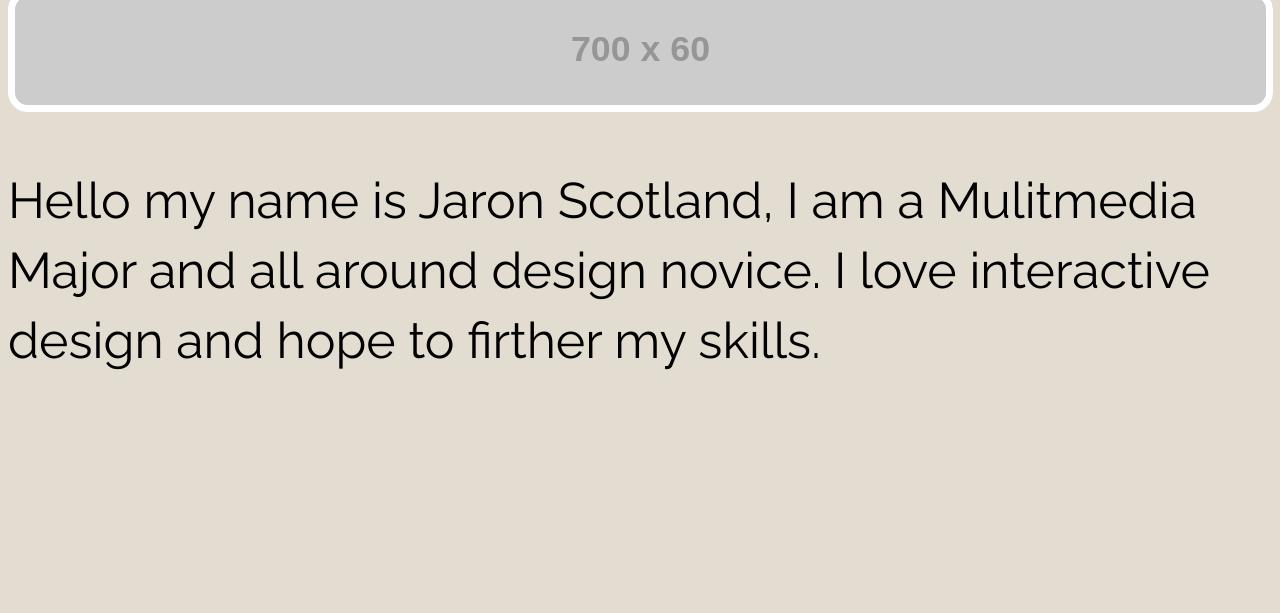
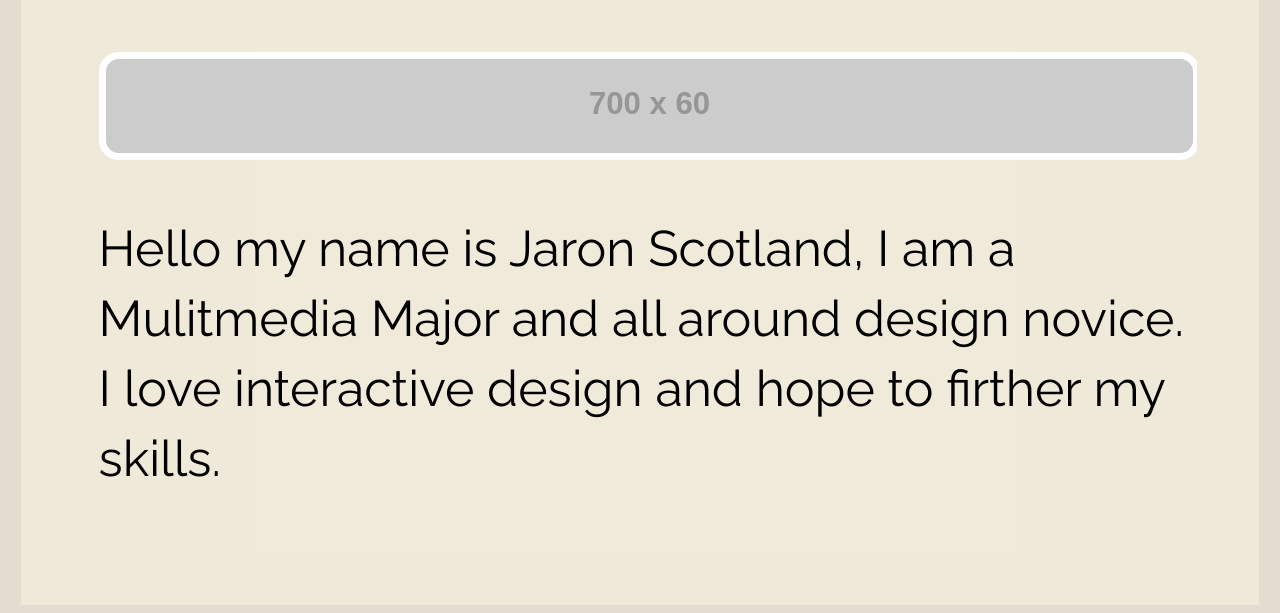
Before and after one commit to JScotty99/MMP310, a plain HTML site: page Index.html in a window 1280 px wide. Shown: the part 212-825 px from the top of the page. Before the commit the page ends 800 px from the top, so only its background shows below. Drawn offline with Linux system fonts and the light colour scheme; placeholder pictures from the web are drawn by us.

Commit message:
Update Index.html

```diff
--- a/Index.html
+++ b/Index.html
@@ -7,16 +7,19 @@
     <link href="https://fonts.googleapis.com/css?family=Maven+Pro|Raleway" rel="stylesheet">
 
 <body>
+    <div id="wrapper">
     <nav>
        <a href="Index.html"><li>Home</li></a>
         <a href="blogpost1.html"><li>Blog</li></a>
 
     </nav>
+    <div id="content">
     <h1>Mulimedia Blog</h1>
     <img src="https://placehold.it/700x60" alt="banner">
     <section class="Intro">
     <p>Hello my name is Jaron Scotland, I am a Mulitmedia Major and all around design novice. I love interactive design and hope to firther my skills.</p>
     </section>
-
+   </div>
+ </div>
 </body>
 </html>
```
